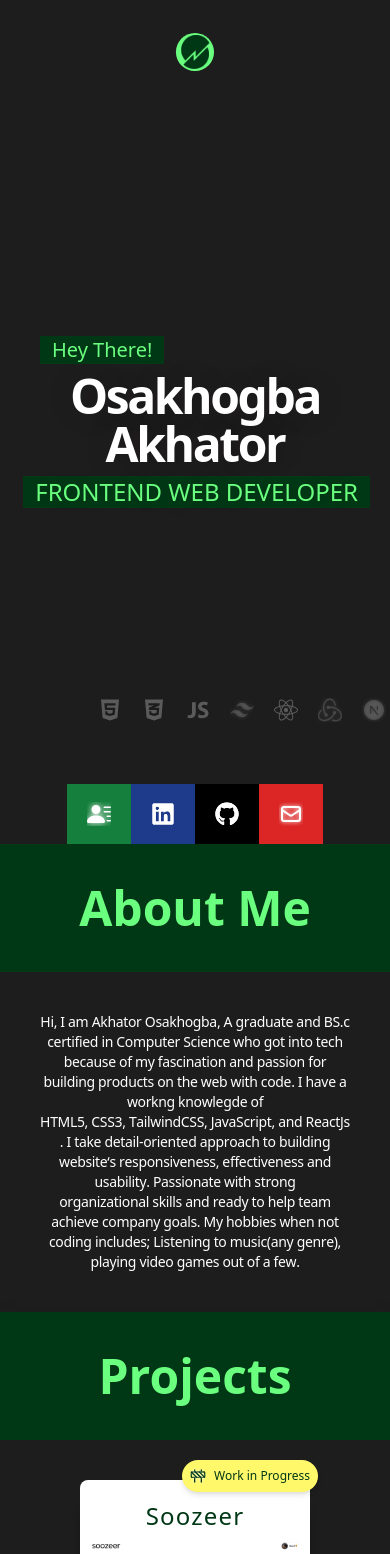
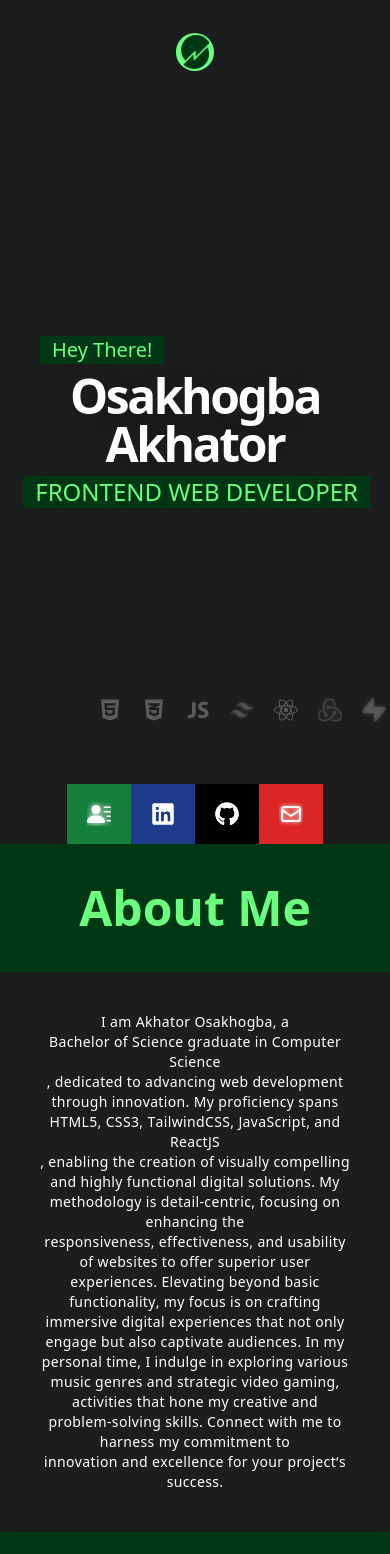
Before and after one commit to AkhatorEnosa/osa_portfolio, a React (Vite) app: page / in a window 390 px wide. Shown: the top 1554 px of the page. Built offline with nearby package versions, Linux system fonts and the light colour scheme; what @xpd/tailwind-3dtransforms would draw is missing.

Commit message:
update skills and projects section

```diff
--- a/src/components/About.jsx
+++ b/src/components/About.jsx
@@ -6,9 +6,16 @@ const About = () => {
       </div>
       <div className="about-me-content w-full h-fit bg-[#1d1d1d] text-white py-10 md:py-20 overflow-scroll">
           <div className=" w-full flex flex-col justify-center items-center h-full px-10 lg:px-32">
-            <div className="w-full text-sm md:text-2xl font-thin text-center">
-                <p className="about-text tracking-tight lg:leading-9">Hi, I am <b>Akhator Osakhogba</b>, A graduate and <b>BS.c</b> certified in <b>Computer Science</b> who got into tech because of my fascination and passion for building products on the web with code. I have a workng knowlegde of <b>HTML5, CSS3, TailwindCSS, JavaScript, and ReactJs</b>. I take detail-oriented approach to building website&lsquo;s responsiveness, effectiveness and usability. <b>Passionate</b> with strong <b>organizational skills</b> and ready to help team achieve company goals.
-                My hobbies when not coding includes; Listening to music(any genre), playing video games out of a few.</p>
+            <div className="w-full text-sm md:text-xl font-thin text-center">
+                <p className="about-text tracking-wide lg:leading-9">I am <b>Akhator Osakhogba</b>, a <b>Bachelor of Science graduate in Computer Science</b>, dedicated to advancing web development through innovation. My proficiency spans <b>HTML5, CSS3, TailwindCSS, JavaScript, and ReactJS</b>, enabling the creation of visually compelling and highly functional digital solutions.
+
+                My methodology is <b>detail-centric</b>, focusing on enhancing the <b>responsiveness, effectiveness, and usability</b> of websites to offer superior user experiences.
+
+                Elevating beyond basic functionality, my focus is on crafting <b>immersive digital experiences</b> that not only engage but also captivate audiences.
+
+                In my personal time, I indulge in exploring various music genres and strategic video gaming, activities that hone my creative and problem-solving skills.
+
+                Connect with me to harness my commitment to <b>innovation and excellence</b> for your project&lsquo;s success.</p>
             </div>
           </div>
       </div>
--- a/src/components/Hero.jsx
+++ b/src/components/Hero.jsx
@@ -3,7 +3,7 @@
 import { FaCss3Alt, FaHtml5, FaReact } from "react-icons/fa6"
 import { IoLogoJavascript } from "react-icons/io"
 import { RiNextjsFill, RiTailwindCssFill } from "react-icons/ri"
-import { SiRedux } from "react-icons/si"
+import { SiRedux, SiSupabase } from "react-icons/si"
 
 
 const Hero = () => {
@@ -45,11 +45,12 @@ const Hero = () => {
             </div>
             <div className="group relative flex flex-col justify-center items-center hover:text-[#8c4ae9] cursor-pointer transition-all duration-200">
               <SiRedux/>
-              <p className="text-[10px] hidden group-hover:flex absolute top-5">Redux</p>
+              <p className="text-[10px] hidden group-hover:flex absolute top-5">RTKit</p>
             </div>
-            <div className="group relative flex flex-col justify-center items-center hover:text-white cursor-pointer transition-all duration-200">
-              <RiNextjsFill/>
-              <p className="text-[10px] hidden group-hover:flex absolute top-5">NextJs</p>
+            <div className="group relative flex flex-col justify-center items-center hover:text-green-400 cursor-pointer transition-all duration-200">
+              {/* <RiNextjsFill/> */}
+              <SiSupabase />
+              <p className="text-[10px] hidden group-hover:flex absolute top-5">Supabase</p>
             </div>
           </div>
         </div>
--- a/src/components/Projects.jsx
+++ b/src/components/Projects.jsx
@@ -2,7 +2,7 @@ import Cards from "./Cards"
 // import Shaup from '../assets/shaup.png'
 import Unscramble from '../assets/unscramble.png'
 import Kwota from '../assets/kwota.png'
-import Soozeer from '../assets/soocial.png'
+import Soozeer from '../assets/sooozeer.png'
 import Lokateur from '../assets/lokateur.png'
 import Splitter from '../assets/splitter.png'
 import Genotype from '../assets/gmc.png'
@@ -24,41 +24,41 @@ const Page = () => {
           <div className="w-full flex flex-col justify-center items-center h-full px-0 md:px-10 lg:px-32">
             <div className='w-full md:columns-2 lg:columns-3 gap-4 space-y-4 px-20 md:p-5'>
 
-              <Cards heading="Soozeer" imagePath={Soozeer} imagePath2={Soozeer} alt="Soozeer" details="A social media platform that plans to promote relationship"  stack="reactjs . redux toolkit . supabase" demoLink="https://soozeer.netlify.app/" building={true}
+              <Cards heading="Soozeer" imagePath={Soozeer} imagePath2={Soozeer} alt="Soozeer" details="A social media platform that plans to promote relationship"  stack="reactjs . redux toolkit . supabase" demoLink="https://soozeer.netlify.app/" building={false}
               // codeLink="https://github.com/AkhatorEnosa/quotes-app"
               />
 
-              <Cards heading="Foodie Land" imagePath={Foodie} imagePath2={Foodie2} alt="foodie land" details="A food recipe website" stack="html . css . js . tailwindcss . nextJs ." demoLink="https://foodeeland.netlify.app/"
+              <Cards heading="Foodie Land" imagePath={Foodie} imagePath2={Foodie2} alt="foodie land" details="A food recipe website" stack="html . css . js . tailwindcss . nextJs ." demoLink="https://foodeeland.netlify.app/" building={false}
               // codeLink="https://github.com/AkhatorEnosa/foodie_land"
               />
 
-              <Cards heading="Techkare" imagePath={Techkare} imagePath2={Techkare} alt="techKare" details="Healthcare Facility Dashboard displaying a Patient's Data" stack="html . css . js . tailwindcss . reactjs . api" demoLink="https://techkare.netlify.app/"
+              <Cards heading="Techkare" imagePath={Techkare} imagePath2={Techkare} alt="techKare" details="Healthcare Facility Dashboard displaying a Patient's Data" stack="html . css . js . tailwindcss . reactjs . api" demoLink="https://techkare.netlify.app/" building={false}
               // codeLink="https://github.com/AkhatorEnosa/techcare"
               />
 
-              <Cards heading="Lokateur" imagePath={Lokateur} imagePath2={Lokateur} alt="Lokateur" details="Geolocation grabber with IP address website" stack="html . css . js . tailwindcss . reactjs . api" demoLink="https://Lokateur.netlify.app/"
+              <Cards heading="Lokateur" imagePath={Lokateur} imagePath2={Lokateur} alt="Lokateur" details="Geolocation grabber with IP address website" stack="html . css . js . tailwindcss . reactjs . api" demoLink="https://Lokateur.netlify.app/" building={false}
               // codeLink="https://github.com/AkhatorEnosa/Lokateur"
               />
 
-              <Cards heading="Splitter" imagePath={Splitter} imagePath2={Splitter} alt="Splitter" details="This project is based around building a web app to easily split bills between two or more persons including tips(if needed)" stack="html . css . js" demoLink="https://splitify.netlify.app/"
+              <Cards heading="Splitter" imagePath={Splitter} imagePath2={Splitter} alt="Splitter" details="This project is based around building a web app to easily split bills between two or more persons including tips(if needed)" stack="html . css . js" demoLink="https://splitify.netlify.app/" building={false}
               // codeLink="https://github.com/AkhatorEnosa/bill-splitter-app"
               />
 
-              <Cards heading="Unscramble Game" imagePath={Unscramble} imagePath2={Unscramble} alt="Unscramble" details="A word unscrambling game" stack="html . css . js . reactjs . api" demoLink="https://akhatorenosa.github.io/unscramble-game/"
+              <Cards heading="Unscramble Game" imagePath={Unscramble} imagePath2={Unscramble} alt="Unscramble" details="A word unscrambling game" stack="html . css . js . reactjs . api" demoLink="https://akhatorenosa.github.io/unscramble-game/" building={false}
               // codeLink="hub.com/AkhatorEnosa/unscramble-game"
               />
 
-              <Cards heading="Kickrs" imagePath={Kickrs} imagePath2={Kickrs} alt="kickrs" details="Product page for eCommerce website" stack="html . css . js . tailwindcss . reactjs" demoLink="https://kickrs.netlify.app/"
+              <Cards heading="Kickrs" imagePath={Kickrs} imagePath2={Kickrs} alt="kickrs" details="Product page for eCommerce website" stack="html . css . js . tailwindcss . reactjs" demoLink="https://kickrs.netlify.app/" building={false}
               // codeLink="https://github.com/AkhatorEnosa/product-page"
               />
 
               {/* <Cards heading="Shaup" imagePath={Shaup} alt="Shaup" details="ECommerce Frontend website built with react." stack="html . css . js . tailwindcss . reactjs, api" demoLink="https://shaup.netlify.app" codeLink="https://github.com/AkhatorEnosa/online-store"/> */}
 
-              <Cards heading="Genotype Matching App" imagePath={Genotype} imagePath2={Genotype} alt="Genotype" details="This app helps couples confirm if their genotypes are compatible for their unborn children" stack="html . css . js" demoLink="https://akhatorenosa.github.io/genotype_match_checker"
+              <Cards heading="Genotype Matching App" imagePath={Genotype} imagePath2={Genotype} alt="Genotype" details="This app helps couples confirm if their genotypes are compatible for their unborn children" stack="html . css . js" demoLink="https://akhatorenosa.github.io/genotype_match_checker" building={false}
               // codeLink="https://github.com/AkhatorEnosa/genotype-match-checker"
               />
 
-              <Cards heading="Kwota" imagePath={Kwota} imagePath2={Kwota} alt="Kwota" details="Random quotes generator."  stack="html . css, reactjs" demoLink="https://kwota.netlify.app/"
+              <Cards heading="Kwota" imagePath={Kwota} imagePath2={Kwota} alt="Kwota" details="Random quotes generator."  stack="html . css, reactjs" demoLink="https://kwota.netlify.app/" building={false}
               // codeLink="https://github.com/AkhatorEnosa/quotes-app"
               />
             </div>
```
Also changed, not shown: src/assets/sooozeer.png (added).
